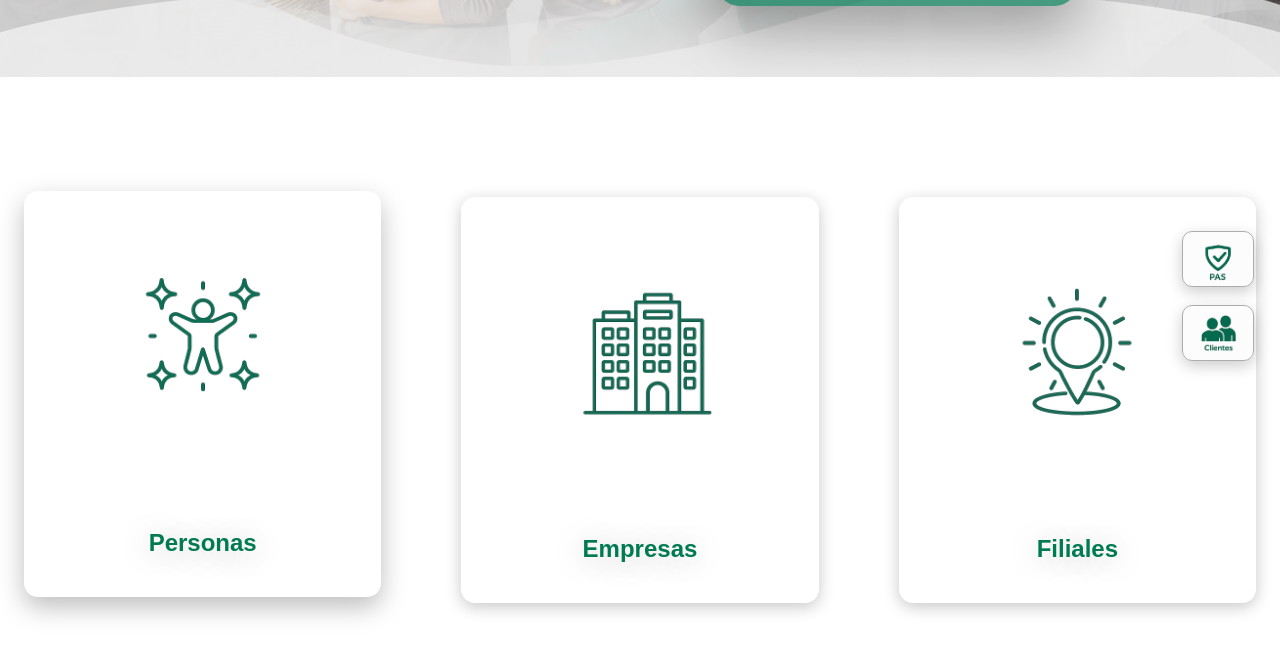
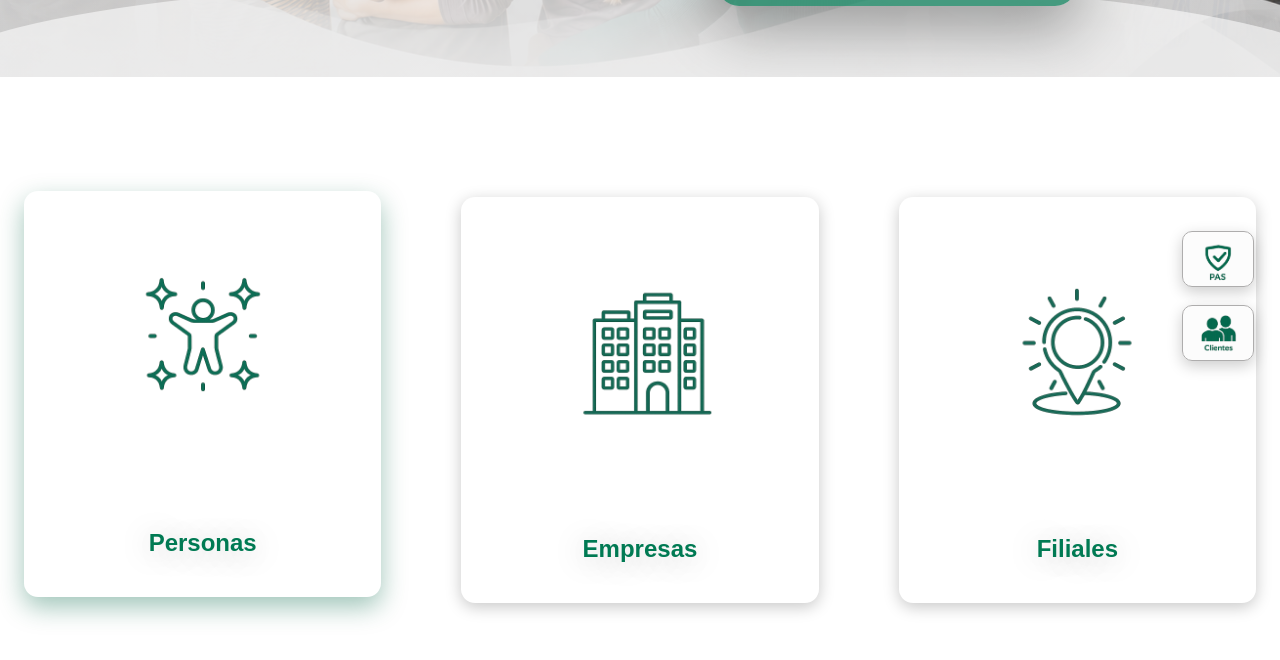
Before and after one commit to nachopaez99/triunfopage, a React (Vite) app: page / in a window 1280 px wide. In both pictures the pointer is over the link 202 px from the left and 1123 px from the top of the page. Shown: the part 723-1383 px from the top of the page. Built offline with nearby package versions, Linux system fonts and the light colour scheme.

Commit message:
v0.2.1 - mejoras visuales

```diff
--- a/src/styles/pages/home/quickAccess.css
+++ b/src/styles/pages/home/quickAccess.css
@@ -31,7 +31,7 @@
 
 .quick-access__card:hover {
   transform: translateY(-6px);
-  box-shadow: 0 10px 26px rgba(0, 0, 0, 0.26);
+  box-shadow: 0 10px 26px rgba(1, 102, 70, 0.377);
 }
 
 /* .quick-access__icon {
```
